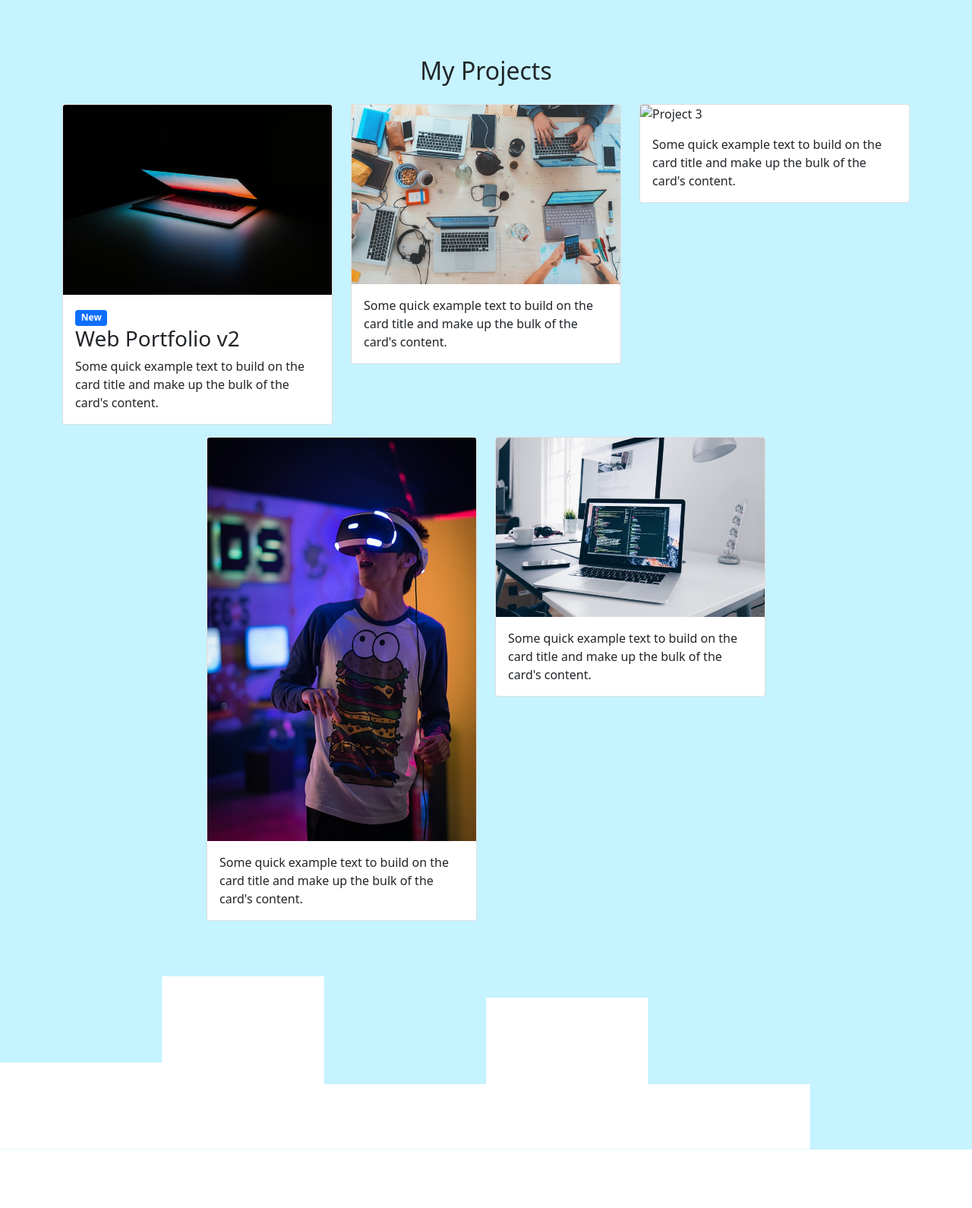
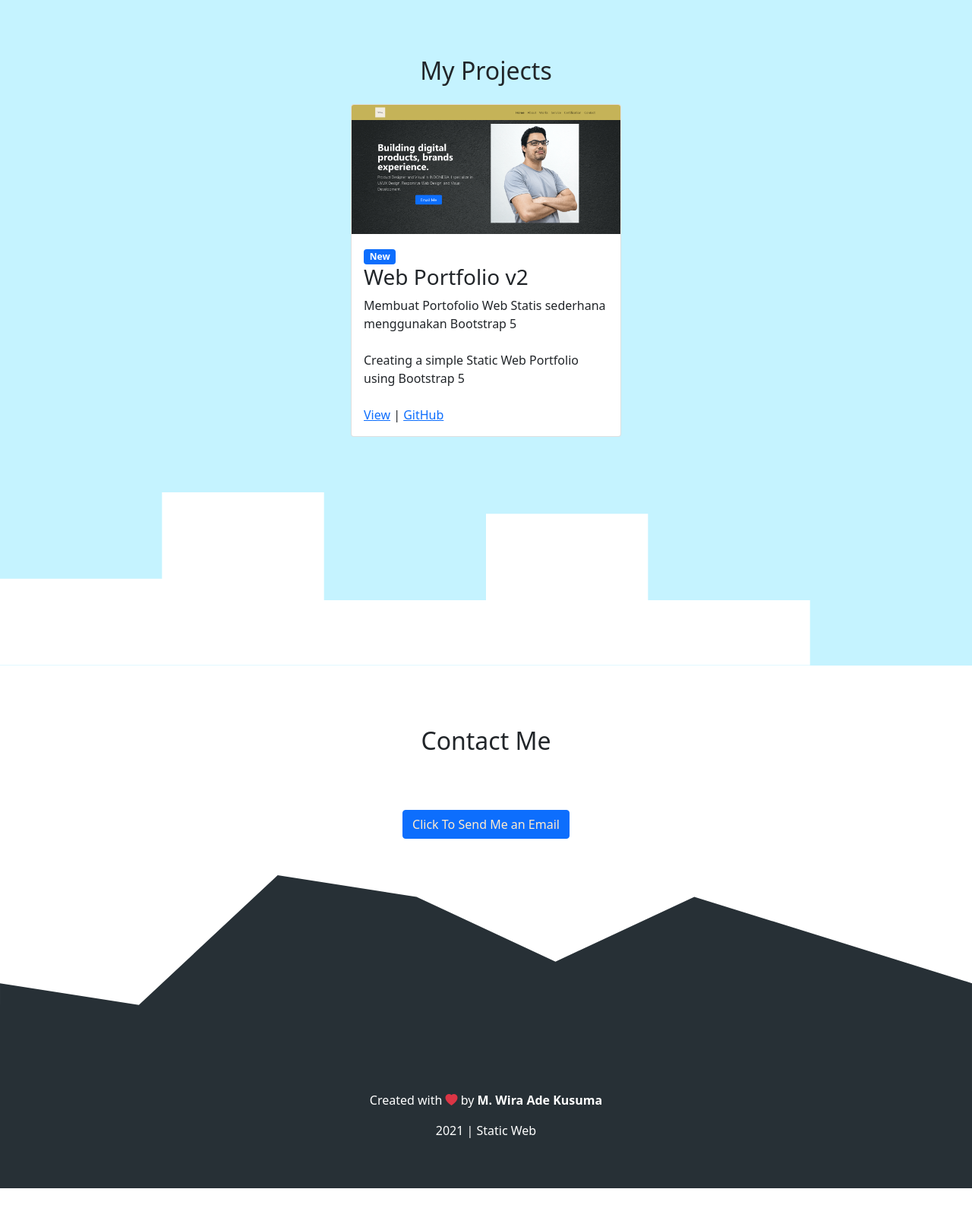
Before and after one commit to muhammadkusuma/portfolio-ori, a plain HTML site: page index.html in a window 1280 px wide. Shown: the part 1360-2950 px from the top of the page at 76% size. After the commit the page ends 2924 px from the top, so only its background shows below. Drawn offline with nearby package versions, Linux system fonts and the light colour scheme.

Commit message:
update project and color nav

```diff
--- a/index.html
+++ b/index.html
@@ -6,10 +6,18 @@
     <meta name="viewport" content="width=device-width, initial-scale=1" />
 
     <!-- Bootstrap CSS -->
-    <link href="https://cdn.jsdelivr.net/npm/bootstrap@5.0.2/dist/css/bootstrap.min.css" rel="stylesheet" integrity="sha384-EVSTQN3/azprG1Anm3QDgpJLIm9Nao0Yz1ztcQTwFspd3yD65VohhpuuCOmLASjC" crossorigin="anonymous" />
+    <link
+      href="https://cdn.jsdelivr.net/npm/bootstrap@5.0.2/dist/css/bootstrap.min.css"
+      rel="stylesheet"
+      integrity="sha384-EVSTQN3/azprG1Anm3QDgpJLIm9Nao0Yz1ztcQTwFspd3yD65VohhpuuCOmLASjC"
+      crossorigin="anonymous"
+    />
 
     <!-- Bootstarp icon -->
-    <link rel="stylesheet" href="https://cdn.jsdelivr.net/npm/bootstrap-icons@1.5.0/font/bootstrap-icons.css" />
+    <link
+      rel="stylesheet"
+      href="https://cdn.jsdelivr.net/npm/bootstrap-icons@1.5.0/font/bootstrap-icons.css"
+    />
 
     <!-- My Css -->
     <link rel="stylesheet" href="style.css" />
@@ -18,10 +26,21 @@
   </head>
   <body>
     <!-- Navbar -->
-    <nav class="navbar navbar-expand-lg navbar-dark shadow-sm fixed-top" style="background-color: #273036">
+    <nav
+      class="navbar navbar-expand-lg navbar-dark shadow-sm fixed-top"
+      style="background-color: #273036;"
+    >
       <div class="container">
         <a class="navbar-brand" href="#">M. Wira Ade Kusuma</a>
-        <button class="navbar-toggler" type="button" data-bs-toggle="collapse" data-bs-target="#navbarNav" aria-controls="navbarNav" aria-expanded="false" aria-label="Toggle navigation">
+        <button
+          class="navbar-toggler"
+          type="button"
+          data-bs-toggle="collapse"
+          data-bs-target="#navbarNav"
+          aria-controls="navbarNav"
+          aria-expanded="false"
+          aria-label="Toggle navigation"
+        >
           <span class="navbar-toggler-icon"></span>
         </button>
         <div class="collapse navbar-collapse" id="navbarNav">
@@ -36,13 +55,31 @@
               <a class="nav-link" href="#projects">Projects</a>
             </li>
             <li class="nav-item">
-              <a class="nav-link" href="http://www.mwiraadekusuma.xyz" target="blank">Blog</a>
+              <a
+                class="nav-link"
+                href="http://www.mwiraadekusuma.xyz"
+                target="blank"
+              >
+                Blog
+              </a>
             </li>
             <li class="nav-item">
-              <a class="nav-link" href="https://mwiraadekusuma.my.id/doku/" target="blank">Wiki</a>
+              <a
+                class="nav-link"
+                href="https://mwiraadekusuma.my.id/doku/"
+                target="blank"
+              >
+                Wiki
+              </a>
             </li>
             <li class="nav-item">
-              <a class="nav-link" href="https://github.com/muhammadkusuma/" target="blank">Github</a>
+              <a
+                class="nav-link"
+                href="https://github.com/muhammadkusuma/"
+                target="blank"
+              >
+                Github
+              </a>
             </li>
             <li class="nav-item">
               <a class="nav-link" href="#contact">Contact</a>
@@ -55,7 +92,12 @@
 
     <!-- Jumbotron -->
     <section class="jumbotron text-center">
-      <img src="img/Logo.png" alt="M. Wira Ade Kusuma" width="200" class="rounded-circle img-thumbnail" />
+      <img
+        src="img/Logo.png"
+        alt="M. Wira Ade Kusuma"
+        width="200"
+        class="rounded-circle img-thumbnail"
+      />
       <h1 class="display-4">M. Wira Ade Kusuma</h1>
       <p class="lead">College Student | Lifetime Learner</p>
       <svg xmlns="http://www.w3.org/2000/svg" viewBox="0 0 1440 320">
@@ -78,10 +120,20 @@
         </div>
         <div class="row justify-content-center fs-5 text-center">
           <div class="col-md-4">
-            <p>An Information Systems Student At The State Islamic University of Sultan Syarif Kasim Riau, Who Likes Web development And Web Design And Has A Little Knowledge Of Networks And Servers. Lives in Indonesia, Riau.</p>
+            <p>
+              An Information Systems Student At The State Islamic University of
+              Sultan Syarif Kasim Riau, Who Likes Web development And Web Design
+              And Has A Little Knowledge Of Networks And Servers. Lives in
+              Indonesia, Riau.
+            </p>
           </div>
           <div class="col-md-4">
-            <p>Seorang Mahasiswa Sistem Informasi di Universitas Islam Negeri Sultan Syarif Kasim Riau, Yang Menyukai Web Develop dan Web Design Serta Menguasai Sedikit Mengenai Jaringan dan Server. Tinggal di Indonesia, Riau.</p>
+            <p>
+              Seorang Mahasiswa Sistem Informasi di Universitas Islam Negeri
+              Sultan Syarif Kasim Riau, Yang Menyukai Web Develop dan Web Design
+              Serta Menguasai Sedikit Mengenai Jaringan dan Server. Tinggal di
+              Indonesia, Riau.
+            </p>
           </div>
         </div>
       </div>
@@ -106,46 +158,89 @@
         <div class="row justify-content-center">
           <div class="col-md-4 mb-3">
             <div class="card">
-              <img src="img/project/1.jpg" class="card-img-top" alt="Project 1" />
+              <img
+                src="img/project/project1.png"
+                class="card-img-top"
+                alt="Project 1"
+              />
               <div class="card-body">
                 <span class="badge bg-primary">New</span>
                 <h3>Web Portfolio v2</h3>
-                <p class="card-text">Some quick example text to build on the card title and make up the bulk of the card's content.</p>
+                <p class="card-text">
+                  Membuat Portofolio Web Statis sederhana menggunakan Bootstrap 5
+                  <br>
+                  <br>
+                  Creating a simple Static Web Portfolio using Bootstrap 5
+                  <br>
+                  <br>
+                  <a href="https://www.mwiraadekusuma.my.id/portfolio_v2" target="blank">View</a> |
+                  <a href="https://github.com/muhammadkusuma/portfolio_v2" target="blank">GitHub</a>
+                </p>
+              </div>
+            </div>
+          </div>
+          <!--
+          <div class="col-md-4 mb-3">
+            <div class="card">
+              <img
+                src="img/project/2.jpg"
+                class="card-img-top"
+                alt="Project 2"
+              />
+              <div class="card-body">
+                <p class="card-text">
+                  Some quick example text to build on the card title and make up
+                  the bulk of the card's content.
+                </p>
               </div>
             </div>
           </div>
           <div class="col-md-4 mb-3">
             <div class="card">
-              <img src="img/project/2.jpg" class="card-img-top" alt="Project 2" />
+              <img
+                src="img/project/3.jpg"
+                class="card-img-top"
+                alt="Project 3"
+              />
               <div class="card-body">
-                <p class="card-text">Some quick example text to build on the card title and make up the bulk of the card's content.</p>
+                <p class="card-text">
+                  Some quick example text to build on the card title and make up
+                  the bulk of the card's content.
+                </p>
               </div>
             </div>
           </div>
           <div class="col-md-4 mb-3">
             <div class="card">
-              <img src="img/project/3.jpg" class="card-img-top" alt="Project 3" />
+              <img
+                src="img/project/4.jpg"
+                class="card-img-top"
+                alt="Project 4"
+              />
               <div class="card-body">
-                <p class="card-text">Some quick example text to build on the card title and make up the bulk of the card's content.</p>
+                <p class="card-text">
+                  Some quick example text to build on the card title and make up
+                  the bulk of the card's content.
+                </p>
               </div>
             </div>
           </div>
           <div class="col-md-4 mb-3">
             <div class="card">
-              <img src="img/project/4.jpg" class="card-img-top" alt="Project 4" />
+              <img
+                src="img/project/5.jpg"
+                class="card-img-top"
+                alt="Project 5"
+              />
               <div class="card-body">
-                <p class="card-text">Some quick example text to build on the card title and make up the bulk of the card's content.</p>
+                <p class="card-text">
+                  Some quick example text to build on the card title and make up
+                  the bulk of the card's content.
+                </p>
               </div>
             </div>
           </div>
-          <div class="col-md-4 mb-3">
-            <div class="card">
-              <img src="img/project/5.jpg" class="card-img-top" alt="Project 5" />
-              <div class="card-body">
-                <p class="card-text">Some quick example text to build on the card title and make up the bulk of the card's content.</p>
-              </div>
-            </div>
-          </div>
+        -->
         </div>
       </div>
 
@@ -168,23 +263,53 @@
           </div>
         </div>
         <div class="col text-center pt-5 pb-5">
-          <button class="btn btn-primary"><a href="mailto:mail@mwiraadekusuma.my.id" class="email" style="text-decoration: none; color: blanchedalmond">Click To Send Me an Email</a></button>
+          <button class="btn btn-primary">
+            <a
+              href="mailto:mail@mwiraadekusuma.my.id"
+              class="email"
+              style="text-decoration: none; color: blanchedalmond;"
+            >
+              Click To Send Me an Email
+            </a>
+          </button>
         </div>
       </div>
 
       <svg xmlns="http://www.w3.org/2000/svg" viewBox="0 0 1440 320">
-        <path fill="#273036" fill-opacity="1" d="M0,160L205.7,192L411.4,0L617.1,32L822.9,128L1028.6,32L1234.3,96L1440,160L1440,320L1234.3,320L1028.6,320L822.9,320L617.1,320L411.4,320L205.7,320L0,320Z"></path>
+        <path
+          fill="#273036"
+          fill-opacity="1"
+          d="M0,160L205.7,192L411.4,0L617.1,32L822.9,128L1028.6,32L1234.3,96L1440,160L1440,320L1234.3,320L1028.6,320L822.9,320L617.1,320L411.4,320L205.7,320L0,320Z"
+        ></path>
       </svg>
     </section>
     <!-- Akhir Contact -->
 
     <!-- Footer -->
-    <footer class="text-white text-center pb-5" style="background-color: #273036">
-      <p>Created with <i class="bi bi-heart-fill text-danger"></i> by <a href="https://www.instagram.com/muhammad.kusuma_" class="text-white fw-bold" style="text-decoration: none">M. Wira Ade Kusuma</a></p>
-      <p>&copy 2021 | Static Web</p>
+    <footer
+      class="text-white text-center pb-5"
+      style="background-color: #273036;"
+    >
+      <p>
+        Created with
+        <i class="bi bi-heart-fill text-danger"></i>
+        by
+        <a
+          href="https://www.instagram.com/muhammad.kusuma_"
+          class="text-white fw-bold"
+          style="text-decoration: none;"
+        >
+          M. Wira Ade Kusuma
+        </a>
+      </p>
+      <p>2021 | Static Web</p>
     </footer>
     <!-- Akhir Footer -->
 
-    <script src="https://cdn.jsdelivr.net/npm/bootstrap@5.0.2/dist/js/bootstrap.bundle.min.js" integrity="sha384-MrcW6ZMFYlzcLA8Nl+NtUVF0sA7MsXsP1UyJoMp4YLEuNSfAP+JcXn/tWtIaxVXM" crossorigin="anonymous"></script>
+    <script
+      src="https://cdn.jsdelivr.net/npm/bootstrap@5.0.2/dist/js/bootstrap.bundle.min.js"
+      integrity="sha384-MrcW6ZMFYlzcLA8Nl+NtUVF0sA7MsXsP1UyJoMp4YLEuNSfAP+JcXn/tWtIaxVXM"
+      crossorigin="anonymous"
+    ></script>
   </body>
 </html>
```
Also changed, not shown: img/project/project1.png (added).
